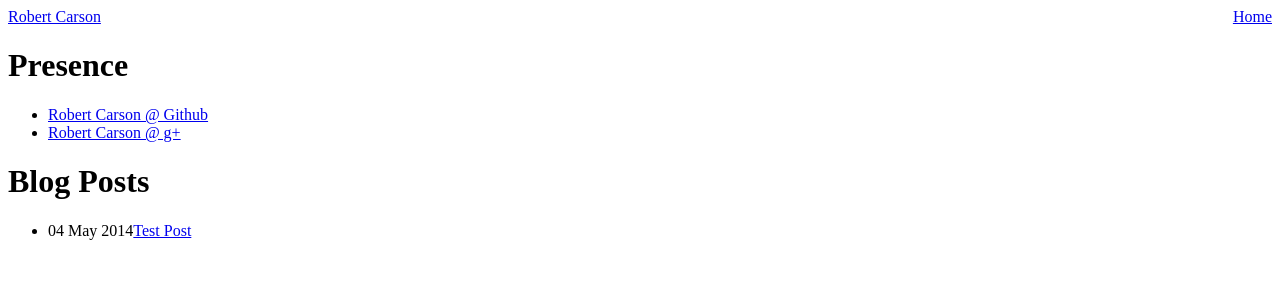
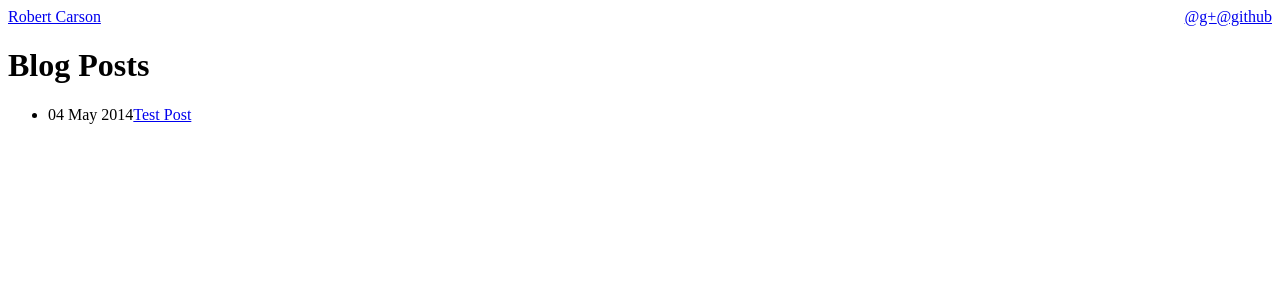
Before and after one commit to rcarson/rcarson.github.io, a Jekyll site: the page built from index.html, in a window 1280 px wide. Shown: the top 300 px of the page. Built offline with Jekyll 4.4.1, drawn with Linux system fonts in a browser that asks for light colours.

Commit message:
updated default layout

```diff
--- a/_layouts/default.html
+++ b/_layouts/default.html
@@ -10,7 +10,12 @@
     <div class="site">
         <div class="header">
             <span class="name"><a href="/">Robert Carson</a><span>
-            <span class="header-item"><a href="/">Home</a></span>
+            <span class="header-item">
+                <a href="http://github.com/rcarson">@github</a>
+            </span>
+            <span class="header-item">
+                <a href="http://plus.google.com/111692113822967990688">@g+</a>
+            </span>
         </div>
         {{ content }}
         <div class="footer">
--- a/index.html
+++ b/index.html
@@ -4,11 +4,6 @@ title: Robert Carson
 ---
 
 <div id="home">
-    <h1>Presence</h1>
-    <ul>
-        <li><span class="whereami"><a href="http://github.com/rcarson">Robert Carson @ Github</a><span></li>
-        <li><span class="whereami"><a href="http://plus.google.com/111692113822967990688">Robert Carson @ g+</a></span></li>
-    </ul>
     <h1>Blog Posts</h1>
     <ul class="posts">
         {% for post in site.posts %}
```
